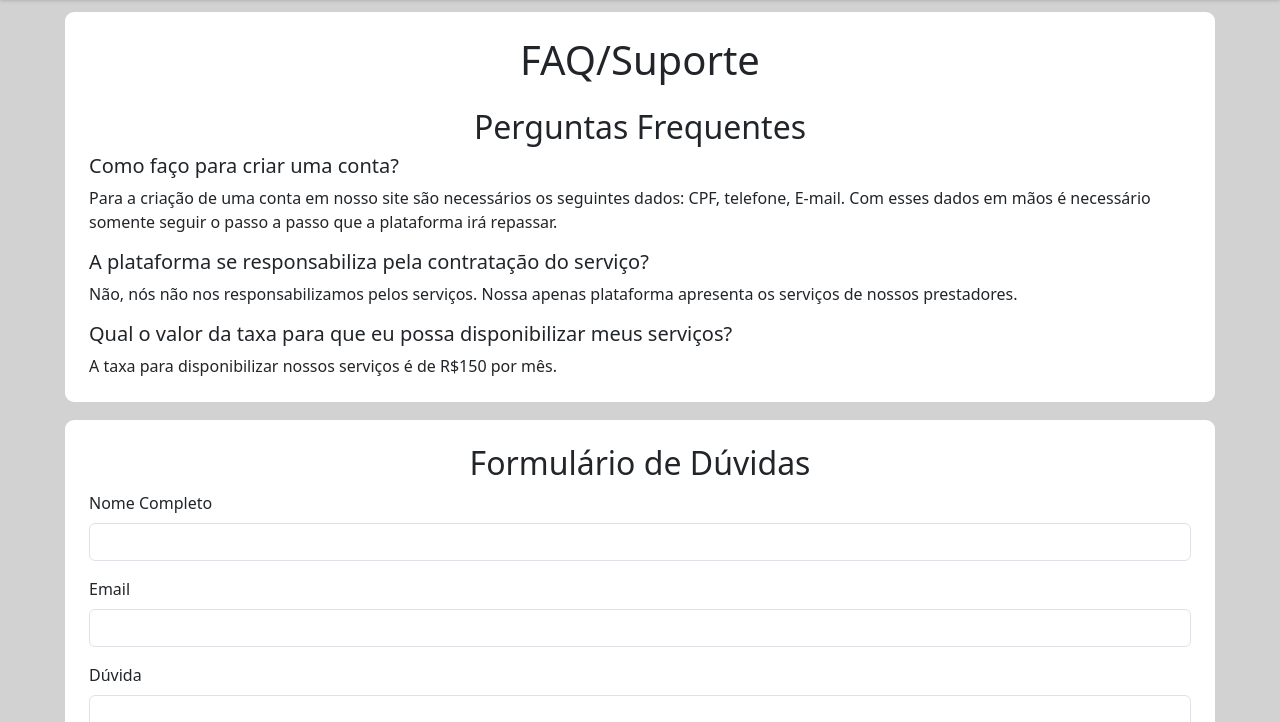
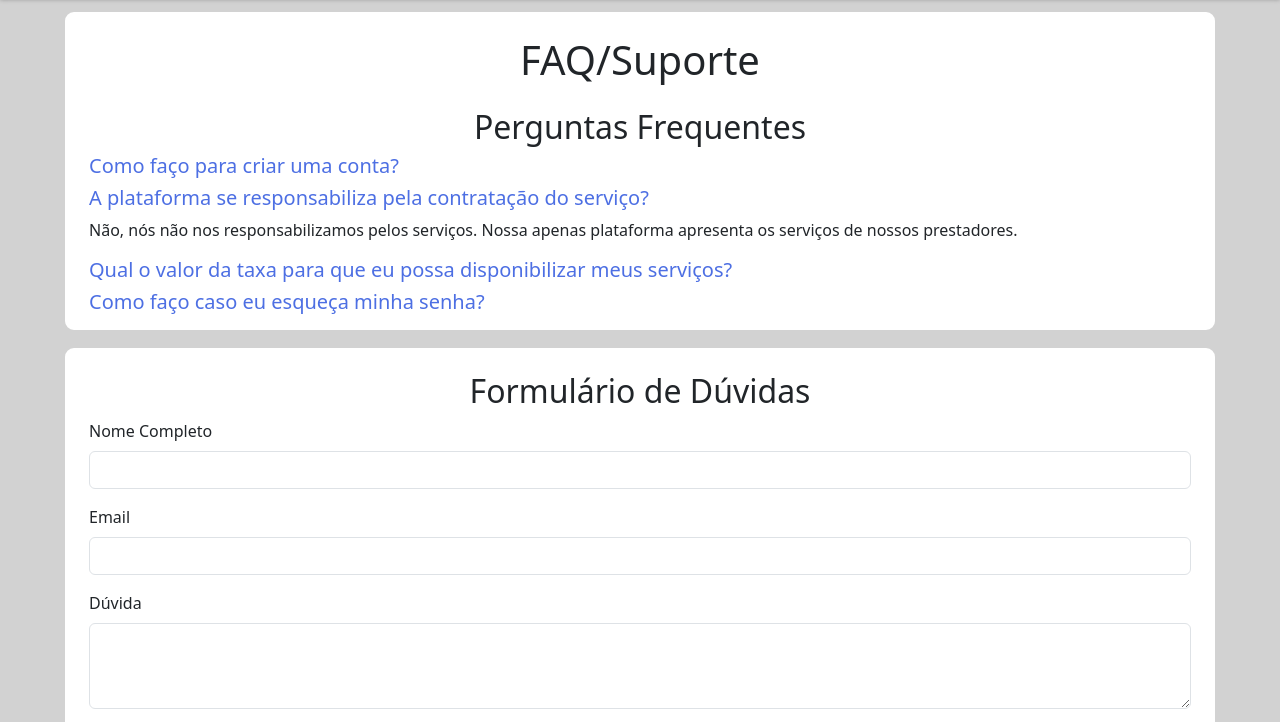
Before and after one commit to eudivanmelo/connectjob, a plain HTML site: page faq.html in a window 1280 px wide. Both pictures are taken after a click on the button "A plataforma se responsabiliza pela contratação do serviço?". Shown: the part 77-799 px from the top of the page. Drawn offline with nearby package versions, Linux system fonts and the light colour scheme.

Commit message:
Concerto do faq

```diff
--- a/css/style.css
+++ b/css/style.css
@@ -45,6 +45,10 @@
     margin-right: 1rem;
 }
 
+.faq-question{
+    color: rgb(77, 111, 227);
+}
+
 .src-control {
     border: none !important;
     box-shadow: none !important;
--- a/faq.html
+++ b/faq.html
@@ -58,26 +58,34 @@
 
         <div class="btn-spacement">
             <div class="" role="button" data-bs-toggle="collapse" href="#collapseExample" aria-expanded="false" aria-controls="collapseExample">
-                <h5 class="">Como faço para criar uma conta?</h5>
+                <h5 class="faq-question">Como faço para criar uma conta?</h5>
             </div>
             <div class="collapse" id="collapseExample">
                 <p>Para a criação de uma conta em nosso site são necessários os seguintes dados: CPF, telefone, E-mail.
                 Com esses dados em mãos é necessário somente seguir o passo a passo que a plataforma irá repassar.</p>
             </div>
 
-            <div class="" role="button" data-bs-toggle="collapse" href="#collapseExample" aria-expanded="false" aria-controls="collapseExample">
-                <h5 class="">A plataforma se responsabiliza pela contratação do serviço?</h5>
+            <div class="" role="button" data-bs-toggle="collapse" href="#collapseExample2" aria-expanded="false" aria-controls="collapseExample">
+                <h5 class="faq-question">A plataforma se responsabiliza pela contratação do serviço?</h5>
             </div>
-            <div class="collapse" id="collapseExample">
+            <div class="collapse" id="collapseExample2">
                 <p>Não, nós não nos responsabilizamos pelos serviços. Nossa apenas plataforma apresenta os serviços de nossos prestadores.</p>
             </div>
 
-            <div class="" role="button" data-bs-toggle="collapse" href="#collapseExample" aria-expanded="false" aria-controls="collapseExample">
-                <h5 class="">Qual o valor da taxa para que eu possa disponibilizar meus serviços?</h5>
+            <div class="" role="button" data-bs-toggle="collapse" href="#collapseExample3" aria-expanded="false" aria-controls="collapseExample">
+                <h5 class="faq-question">Qual o valor da taxa para que eu possa disponibilizar meus serviços?</h5>
             </div>
-            <div class="multi-collapse collapse" id="collapseExample">
+            <div class="collapse collapse" id="collapseExample3">
                 <p>A taxa para disponibilizar nossos serviços é de R$150 por mês.</p>
             </div>
+
+            <div class="" role="button" data-bs-toggle="collapse" href="#collapseExample4" aria-expanded="false" aria-controls="collapseExample">
+                <h5 class="faq-question">Como faço caso eu esqueça minha senha?</h5>
+            </div>
+            <div class="collapse collapse" id="collapseExample4">
+                <p>Para recuperar a senha de acesso é necessário acessar nossa página de recuperação de senha. Passo a passo: Página Inicial -> Esqueci minha senha -> Digitar o e-mail cadastrado -> Chegará o link via e-mail e gerar uma nova senha.</p>
+            </div>
+
         </div>
     </main>
 
```
